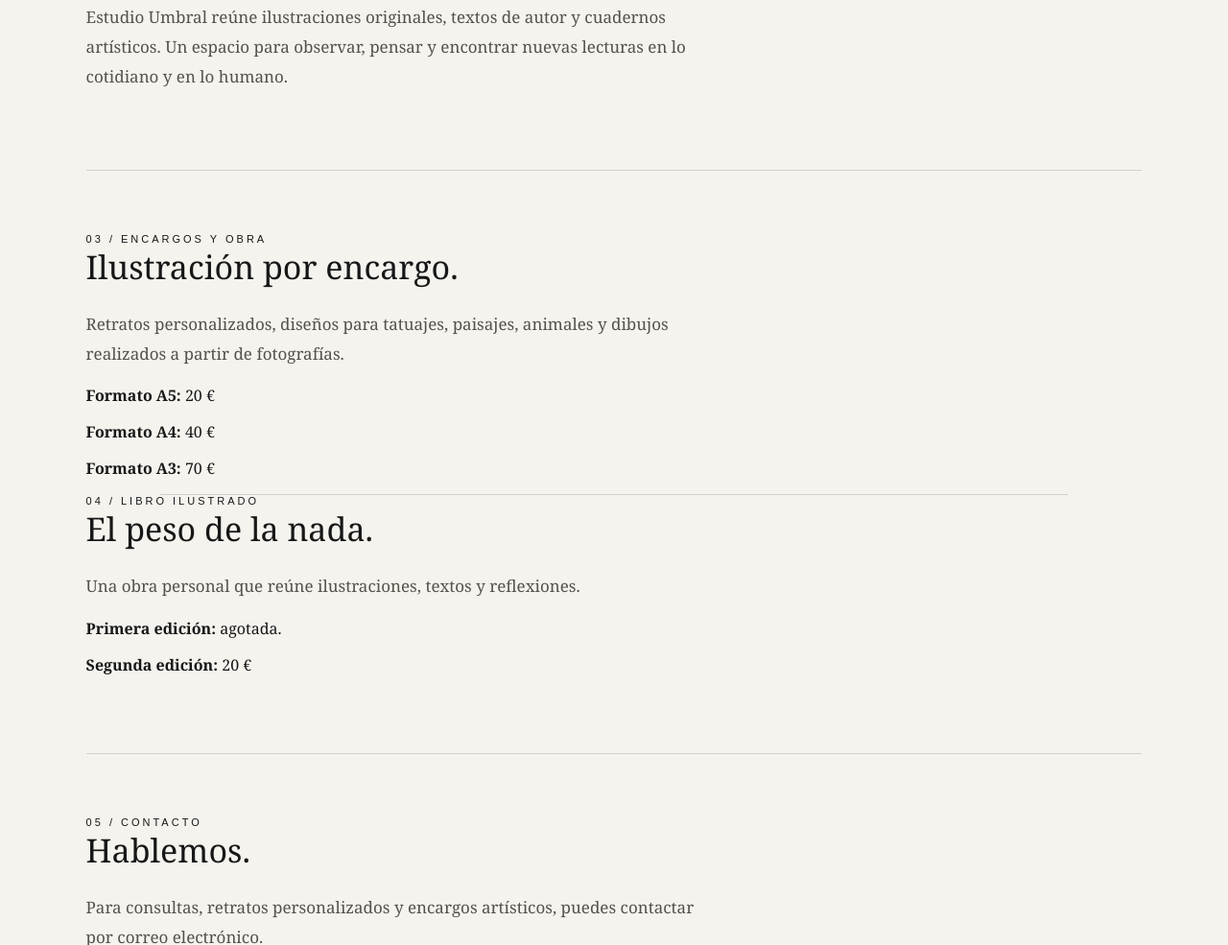
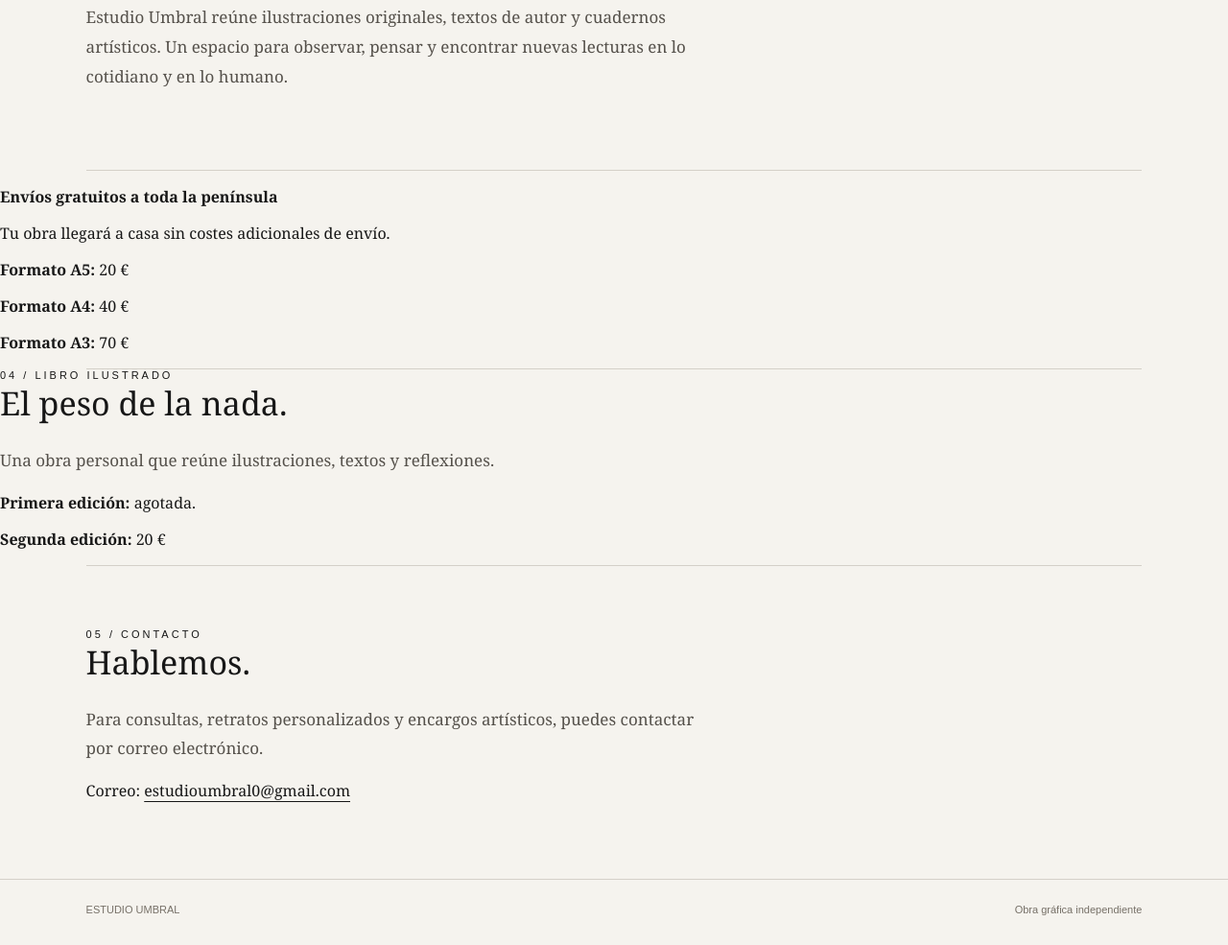
Before and after one commit to Estudioumbral0/estudioumbral0.github.io, a plain HTML site: page index.html in a window 1280 px wide. Shown: the part 6881-7866 px from the top of the page at 96% size. Drawn offline with Linux system fonts and the light colour scheme.

Commit message:
Update shipping details and remove illustration section
Removed section about commissioned illustrations and added shipping information.

```diff
--- a/index.html
+++ b/index.html
@@ -184,13 +184,10 @@
 
     <hr class="line">
 
-    <section id="encargos">
-      <div class="eyebrow">03 / Encargos y obra</div>
-      <h2>Ilustración por encargo.</h2>
-      <p class="description">
-        Retratos personalizados, diseños para tatuajes, paisajes,
-        animales y dibujos realizados a partir de fotografías.
-      </p>
+ <div class="shipping">
+  <p><strong>Envíos gratuitos a toda la península</strong></p>
+  <p>Tu obra llegará a casa sin costes adicionales de envío.</p>
+</div>
 
       <p><strong>Formato A5:</strong> 20 €</p>
       <p><strong>Formato A4:</strong> 40 €</p>
```
